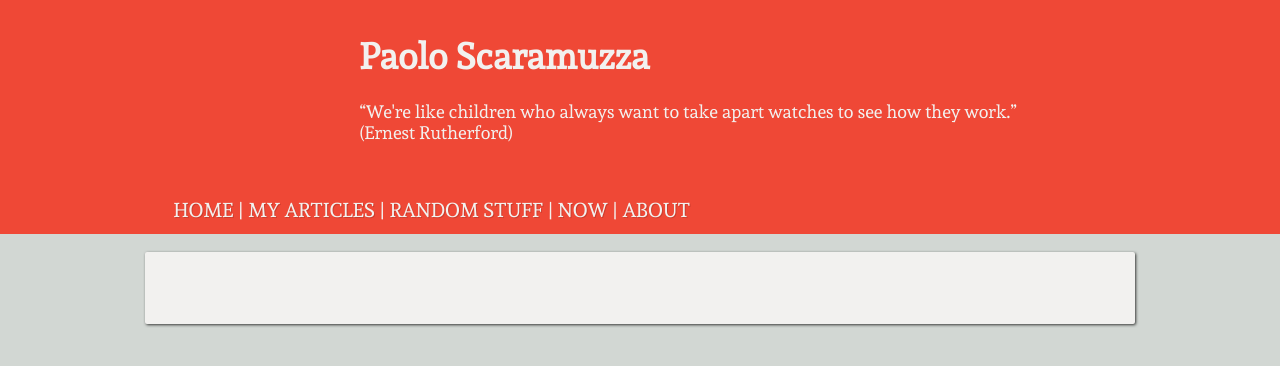
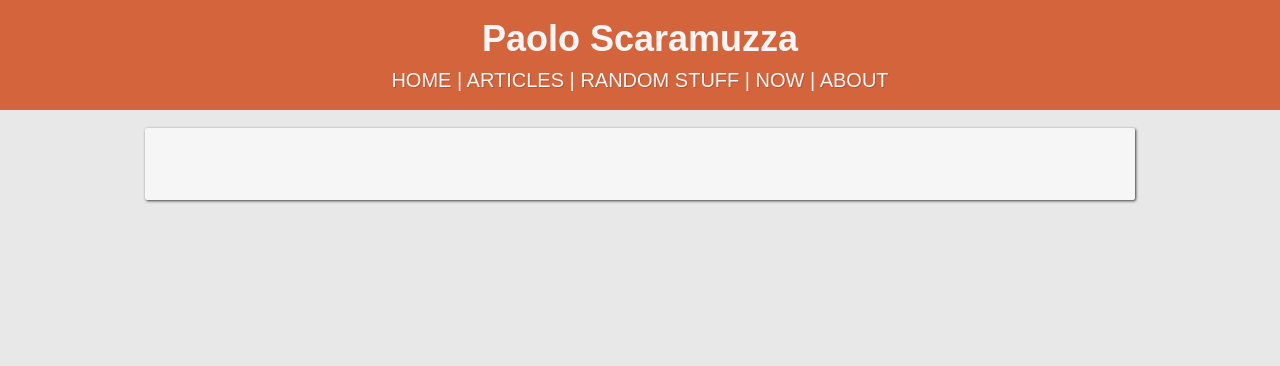
Before and after one commit to electricant/ipol.gq, a plain HTML site: page theme/header.html in a window 1280 px wide. Drawn offline with Linux system fonts and the light colour scheme; files that its build step writes are made by us from their sources; files whose address does not match are found by name; a web font is replaced by a local one.

Commit message:
Rework theme and content for initial release

```diff
--- a/theme/header.html
+++ b/theme/header.html
@@ -20,17 +20,11 @@
 <body>
 <div class="header">
 	<div class="headerdata">
-		<!--<div class="circlephoto"></div>-->
-		<div class="title"><span>
-			<h1><a class="homelink" href="/">Paolo Scaramuzza</a></h1>
-			<p><q>We're like children who always want to take apart watches
-			to see how they work.</q>
-			<br>(Ernest Rutherford)</p>
-		</span></div>
+		<h1><a class="homelink" href="/">Paolo Scaramuzza</a></h1>
 	</div>
 	<div class="navbar">
 		<a href="/">HOME</a> |
-		<a href="/article-index.html">MY ARTICLES</a> |
+		<a href="/article-index.html">ARTICLES</a> |
 		<a href="/random.html">RANDOM STUFF</a> |
 		<a href="/now.html">NOW</a> |
 		<a href="/about.html">ABOUT</a>
--- a/website/res/css/style.css
+++ b/website/res/css/style.css
@@ -4,44 +4,51 @@
     font-weight: normal;
     font-style: normal;
 }
+@font-face {
+	font-family: 'GrundschriftRegular';
+	src: url('/res/fonts/Grundschrift-Regular.otf') format('opentype');
+	font-weight: normal;
+	font-style: normal;
+}
+@font-face {
+	font-family: 'AlexBrushRegular';
+	src: url('/res/fonts/AlexBrush-Regular.otf') format('opentype');
+	font-weight: normal;
+	font-style: normal;
+}
 body {
-	background-color: #D2D7D3;
-	margin: 0 0 0 0;
+	background-color: #E8E8E8;
+	margin: 0;
 	padding-bottom: 1em;
 	font-family: Andada-Regular, Sans-Serif;
 	font-size: large;
 }
 .header {
-	background-color: #EF4836;
-	color: #F2F1EF;
+	font-family: GrundschriftRegular, Sans-Serif;
+	background-color: #D3643B;
+	color: #F6F6F6;
 	margin: 0;
-	padding-top: 1em;
-	padding-right: 1em;
-	padding-bottom: 2em;
-	padding-left: 1em;
-	height: 10em;
-	min-width: 57em;
+	padding: 1em;
+	min-width: 60em;
 }
 .header h1 {
+	font-family: AlexBrushRegular, Sans-Serif;
 	margin-top: 0;
+	margin-bottom: 0.25em;
 }
 .homelink {
 	color: inherit;
 	text-decoration: none;
 }
 .headerdata {
-	width: 75%;
-	min-width: 280px;
 	margin: 0 auto;
+	text-align: center;
 }
 .navbar {
-	width: 75%;
 	min-width: 280px;
-	margin: 0 auto;
-	margin-top: 1.5em;
-	margin-bottom: 1em;
+	margin: 0;
 	font-size: 20px;
-	text-align: left;
+	text-align: center;
 }
 .navbar a {
 	color: inherit;
@@ -49,6 +56,7 @@ body {
 	text-shadow: 1px 1px rgba(0, 0, 0, 0.15);
 	border-bottom: 1px solid rgba(242, 241, 239, 0);
 	transition: border 300ms ease;
+	white-space: nowrap;
 }
 .navbar a:hover {
 	border-bottom: 1px solid rgba(242, 241, 239, 1);
@@ -59,8 +67,8 @@ body {
 	min-width: 300px;
 }
 .tile {
-	color: #232323;
-	background-color: #F2F1EF;
+	color: #403B33;
+	background-color: #F6F6F6;
 	border-radius: 2px;
 	box-shadow: 1px 1px 3px 0px rgba(0, 0, 0, 0.75);
 	padding: 1em;
@@ -74,7 +82,7 @@ body {
 	margin-top: 0.5em;
 }
 .text p {
-	margin: 0;
+	margin: 0.5em 0 0.5em 0;
 }
 .recent {
 	float: right;
@@ -90,25 +98,14 @@ body {
 	padding-left: 1.25em;
 }
 .circlephoto{
-	--circle-radius: 200px;
-	width: var(--circle-radius);
-	height: var(--circle-radius);
-	border-radius: calc(var(--circle-radius) / 2);
-	margin: auto auto 2em;
+	--diameter: 200px;
+	width: var(--diameter);
+	height: var(--diameter);
+	border-radius: calc(var(--diameter) / 2);
+	margin: 2em auto 2em;
 	box-shadow: 2px 2px 3px 0px rgba(0, 0, 0, 0.5);
 	background: url(/res/img/photo-200.jpg) no-repeat;
 	background-color: #F2F1EF;
-}
-.title {
-	margin-left: 150px;
-	height: 150px;
-	line-height: 150px;
-	padding-left: 2em;
-}
-.title span{
-	display: inline-block;
-	vertical-align: middle;
-	line-height: normal;
 }
 /* responsive layout */
 @media (max-width: 800px) {
@@ -146,8 +143,8 @@ body {
 @media (max-width: 500px) {
 	.header {
 		height: auto;
-		padding-top: 2em;
-		padding-bottom: 0;
+		padding-top: 1.5em;
+		padding-bottom: 0.5em;
 	}
 	.headerdata {
 		width: 100%;
@@ -163,4 +160,7 @@ body {
 		line-height: normal;
 		text-align: center;
 	}
+	.navbar a {
+		line-height: 1.5;
+	}
 }
```
Also changed, not shown: website/res/fonts/AlexBrush-Regular.otf (added), website/res/fonts/Anke.ttf (deleted), website/res/fonts/Grundschrift-Regular.otf (added), website/res/fonts/Slabo.ttf (deleted), 4 other files.
